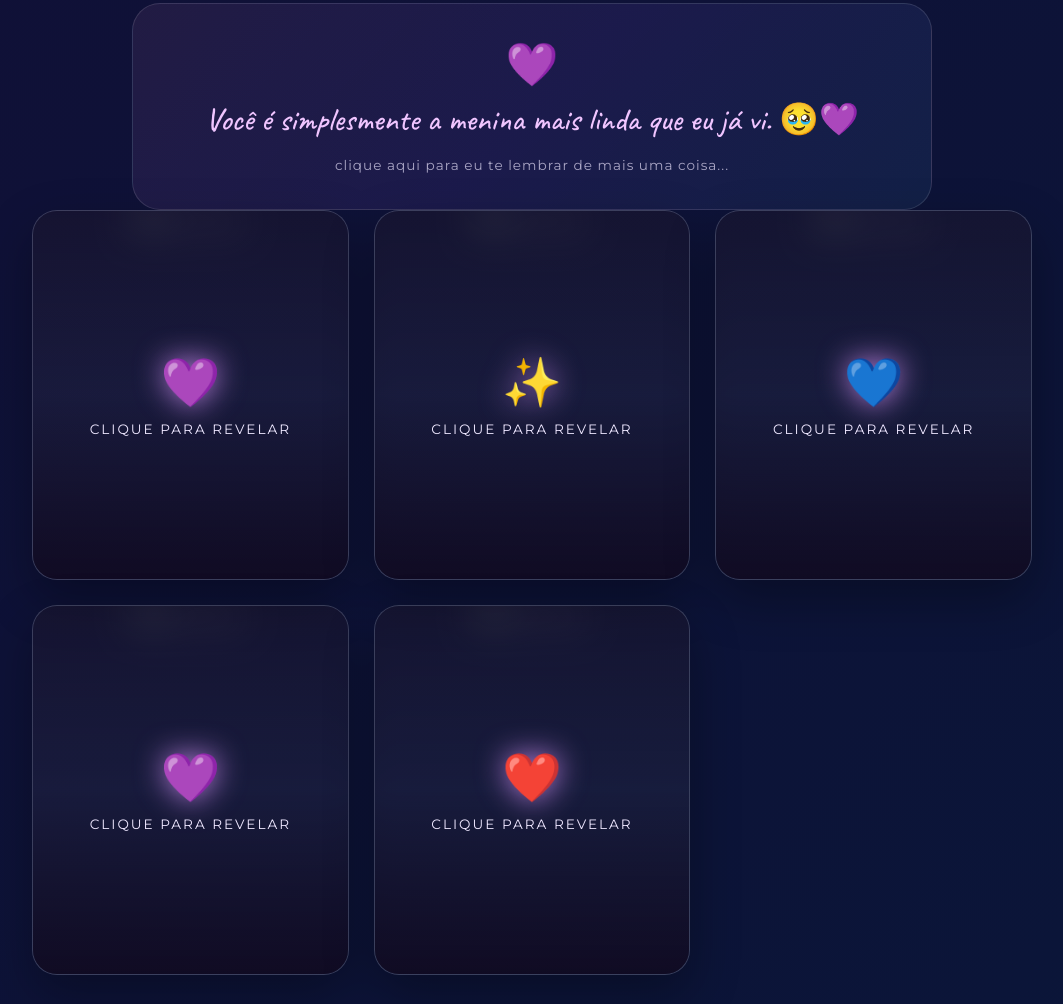
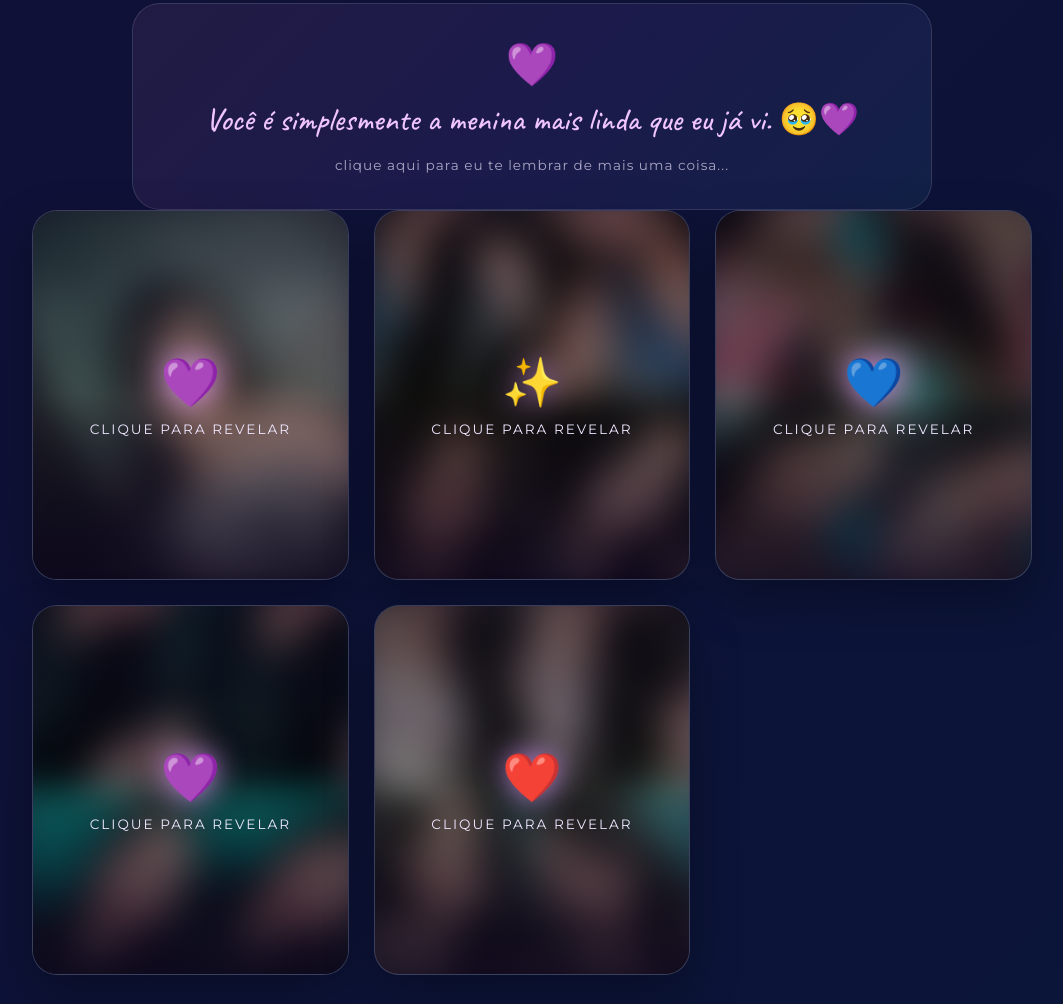
Before and after one commit to mayllonmacedo/para-o-meu-amorzinho, a plain HTML site: page index.html in a window 1280 px wide. Shown: the part 8551-9555 px from the top of the page, without its empty margins (108-1171 px from the left). Drawn offline with Linux system fonts and the light colour scheme.

Commit message:
Update index.html

```diff
--- a/index.html
+++ b/index.html
@@ -314,7 +314,7 @@
     <div class="secret-photo" onclick="abrirFoto('fotos/yasmim1.jpg')">
 
       <div class="blur-photo">
-        <img src="fotos/yasmim1.jpg" alt="Foto dela">
+        <img src="yasmim1.jpg" alt="Foto dela">
       </div>
 
       <div class="photo-lock">
@@ -330,7 +330,7 @@
     <div class="secret-photo" onclick="abrirFoto('fotos/yasmim2.jpg')">
 
       <div class="blur-photo">
-        <img src="fotos/yasmim2.jpg" alt="Foto dela">
+        <img src="yasmim2.jpg" alt="Foto dela">
       </div>
 
       <div class="photo-lock">
@@ -345,7 +345,7 @@
     <div class="secret-photo" onclick="abrirFoto('fotos/yasmim3.jpg')">
 
       <div class="blur-photo">
-        <img src="fotos/yasmim3.jpg" alt="Foto dela">
+        <img src="yasmim3.jpg" alt="Foto dela">
       </div>
 
       <div class="photo-lock">
@@ -360,7 +360,7 @@
     <div class="secret-photo" onclick="abrirFoto('fotos/yasmim4.jpg')">
 
       <div class="blur-photo">
-        <img src="fotos/yasmim4.jpg" alt="Foto dela">
+        <img src="yasmim4.jpg" alt="Foto dela">
       </div>
 
       <div class="photo-lock">
@@ -375,7 +375,7 @@
     <div class="secret-photo" onclick="abrirFoto('fotos/yasmim5.jpg')">
 
       <div class="blur-photo">
-        <img src="fotos/yasmim5.jpg" alt="Foto dela">
+        <img src="yasmim5.jpg" alt="Foto dela">
       </div>
 
       <div class="photo-lock">
```
